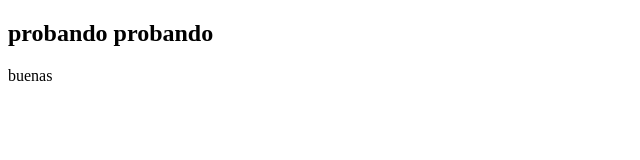
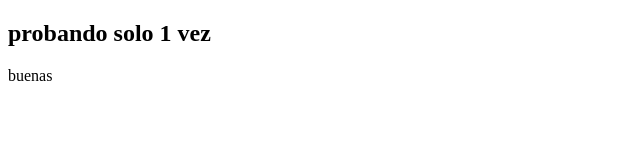
Before and after one commit to TestGitAvailable/test-git, a plain HTML site: page index.html in a window 1280 px wide. Shown: the full height of the page, 0-640 px from the left. Drawn offline with Linux system fonts and the light colour scheme.

Commit message:
probando solo 1 vez

```diff
--- a/index.html
+++ b/index.html
@@ -7,7 +7,7 @@
     <title>Hola Oscar probando git</title>
 </head>
 <body>
-    <h2>probando probando</h2>
+    <h2>probando solo 1 vez</h2>
     <p>buenas</p>
 </body>
 </html>
```
